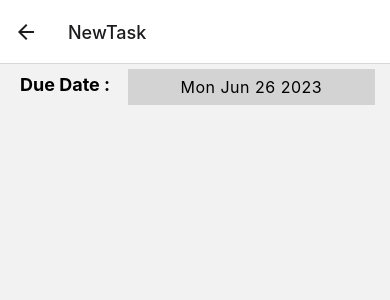
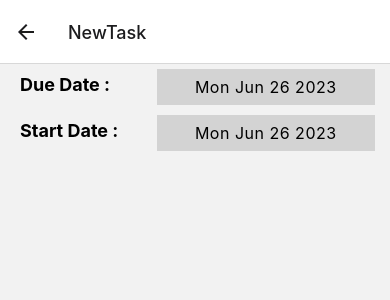
Before and after one commit to gulshan-ara/CM3070_Final_Project, a React Native app: screen /NewTask in a window 390 px wide. Shown: the top 300 px of the page. Built offline with nearby package versions, Linux system fonts and the light colour scheme.

Commit message:
refactor - Comments added in date picker component

```diff
--- a/components/CustomDatePicker.js
+++ b/components/CustomDatePicker.js
@@ -14,14 +14,16 @@ const CustomDatePicker = ({ label, placeHolder, onDateChange }) => {
 	// handle date state
 	const [date, setDate] = useState(placeHolder);
 
-  // function to handle date change
+	// function to handle date change
 	const onChangeDate = ({ type }, pickedDate) => {
-    // if date is set (Ok button is pressed)
+		// if date is set (Ok button is pressed)
 		if (type === "set") {
 			const currentDate = pickedDate;
-      // converting date object into string value and storing in state
+			// converting date object into string value and storing in state
 			setDate(currentDate.toDateString());
-      // hiding date picker
+			// updating the given state value to use later
+			onDateChange(currentDate.toDateString());
+			// hiding date picker
 			setShowPicker(false);
 		} else {
 			setShowPicker(!showPicker);
@@ -48,10 +50,10 @@ const CustomDatePicker = ({ label, placeHolder, onDateChange }) => {
 			{/* Render the date picker on condition */}
 			{showPicker && (
 				<DatePicker
-					mode="date"
-					display="calender"
-					value={new Date()}
-					onChange={onChangeDate}
+					mode="date" // mode defines the picker type(eg: date/time)
+					display="calender" // picker view is defined by display prop
+					value={new Date()} // value is required & recieves a date object to show on initial render
+					onChange={onChangeDate} // handles the date change
 				/>
 			)}
 		</>
@@ -71,7 +73,7 @@ const styles = StyleSheet.create({
 		fontSize: 18,
 		margin: 5,
 		paddingHorizontal: 5,
-		flex: 1,
+		flex: 1.5,
 	},
 	dateContainer: {
 		backgroundColor: "lightgrey",
--- a/screens/NewTaskScreen.js
+++ b/screens/NewTaskScreen.js
@@ -1,15 +1,23 @@
 /** Here New task adding UI & logic is implemented. */
 
-import { StyleSheet, View } from "react-native";
+// import necessary libraries & packages
+import { StyleSheet, Text, View } from "react-native";
 import React, { useState } from "react";
+
+// import components & files
 import CustomDatePicker from "../components/CustomDatePicker";
 
 const NewTask = () => {
+	// state variabless to handle value change
+	const [startDate, setStartDate] = useState(new Date().toDateString());
 	const [dueDate, setDueDate] = useState(new Date().toDateString());
 
+	// render the screen
 	return (
 		<View>
-			<CustomDatePicker label="Due Date" placeHolder={dueDate} />
+			{/* Custom date picker component used to store two dates */}
+			<CustomDatePicker label="Due Date" placeHolder={dueDate} onDateChange={setDueDate}/>
+			<CustomDatePicker label="Start Date" placeHolder={startDate} onDateChange={setStartDate}/>
 		</View>
 	);
 };
@@ -17,8 +25,4 @@ const NewTask = () => {
 export default NewTask;
 
 const styles = StyleSheet.create({
-	datePickerStyle: {
-		width: 200,
-		marginTop: 20,
-	},
 });
```
